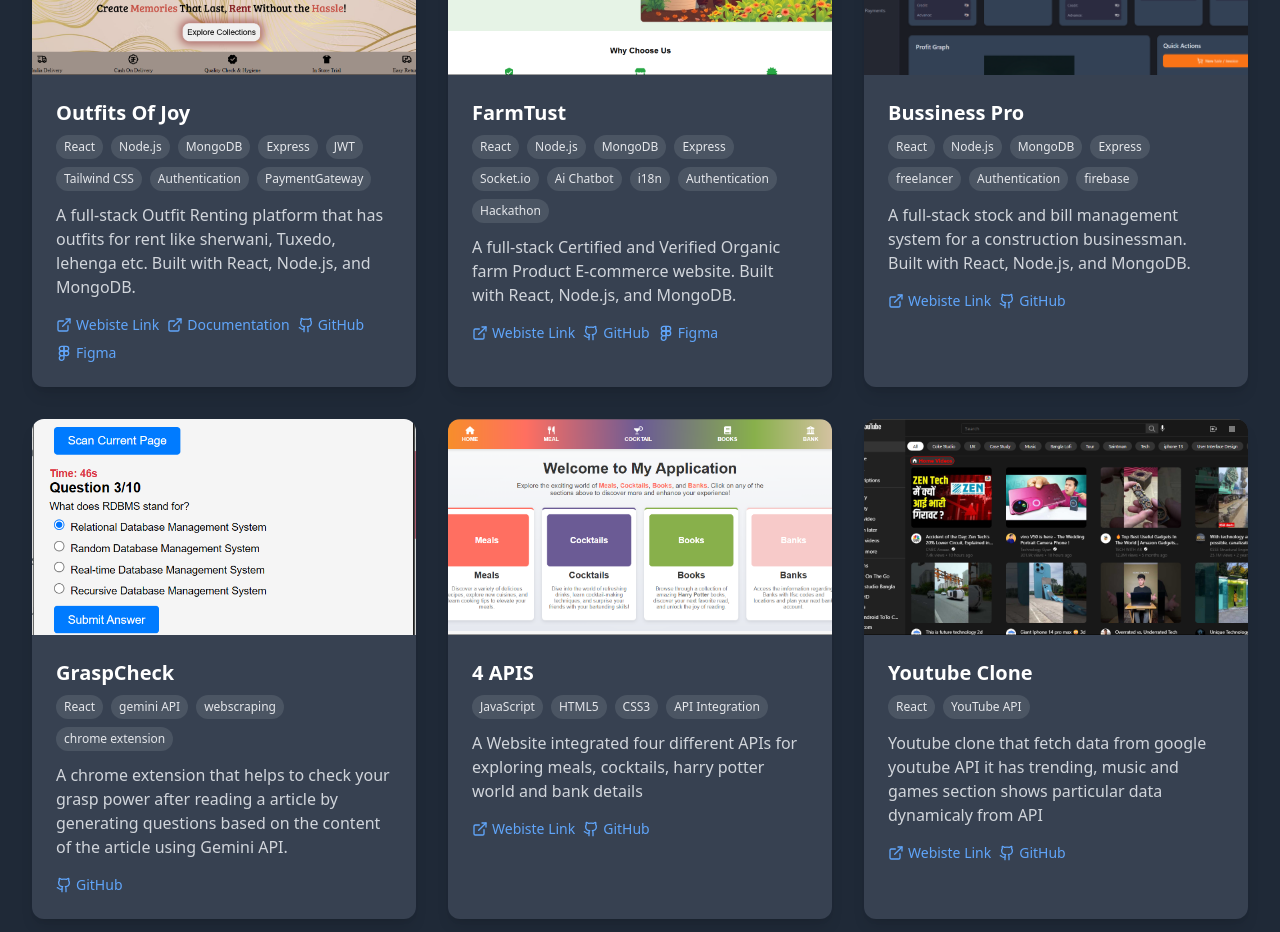
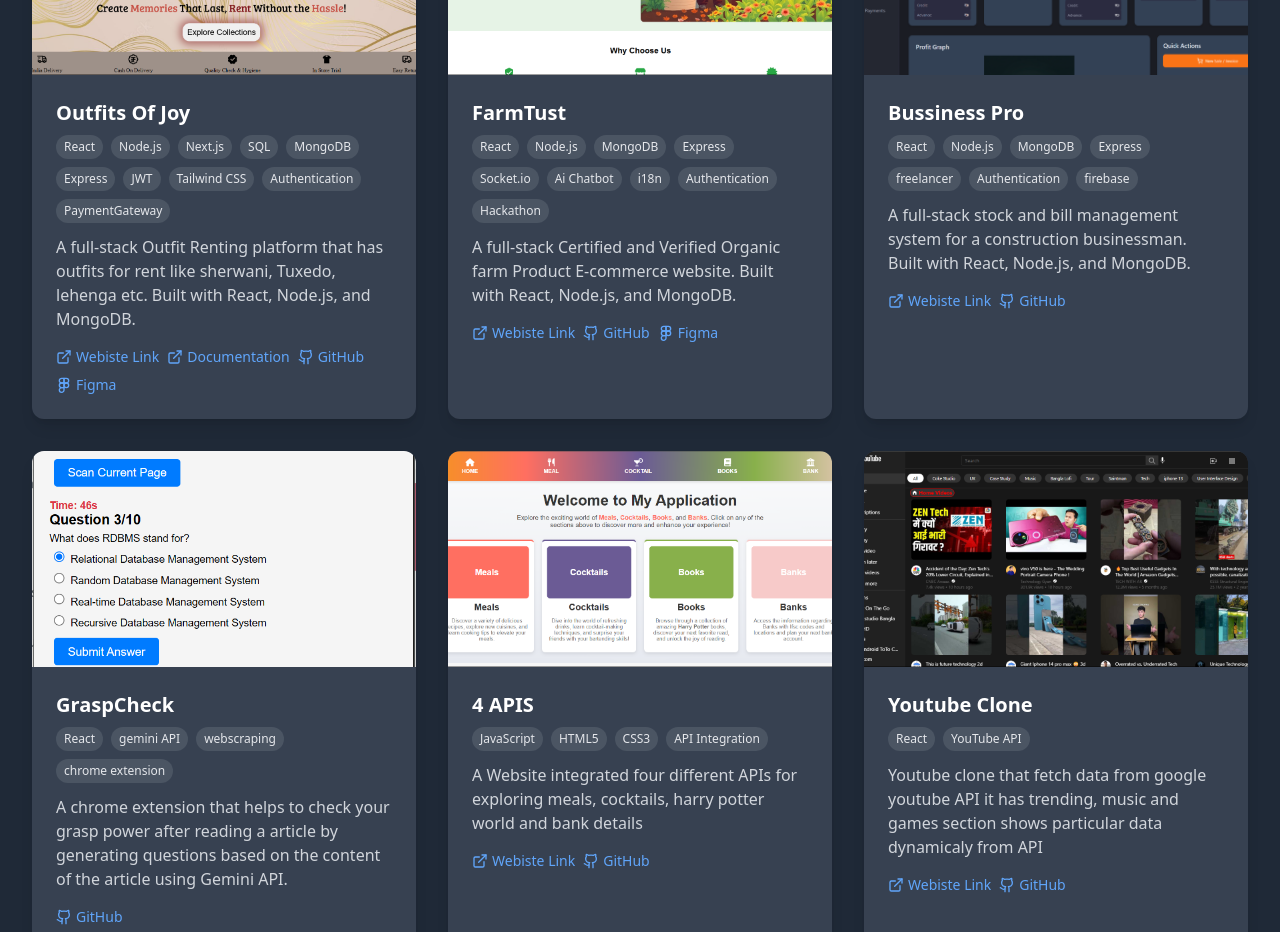
Before and after one commit to PARTH-JADAV20/my-portfolio-website, a React (Vite) app: page / in a window 1280 px wide. Shown: the part 1340-2272 px from the top of the page. Built offline with nearby package versions, Linux system fonts and the light colour scheme.

Commit message:
new skills added

```diff
--- a/src/Components/Projects.jsx
+++ b/src/Components/Projects.jsx
@@ -18,7 +18,7 @@ export default function Projects() {
       figma: "https://www.figma.com/design/Ccb55yT6IzEFeFS8JaOTdJ/outfitsofjoy?node-id=0-1&t=EuCTkbeMXNHquqx1-1",
       preview: "https://outfits-of-joy.vercel.app/",
       image: img2,
-      tags: ["React", "Node.js", "MongoDB", "Express", "JWT", "Tailwind CSS", "Authentication", "PaymentGateway"]
+      tags: ["React", "Node.js", "Next.js", "SQL", "MongoDB", "Express", "JWT", "Tailwind CSS", "Authentication", "PaymentGateway"]
     },
     {
       title: "FarmTust",
```
